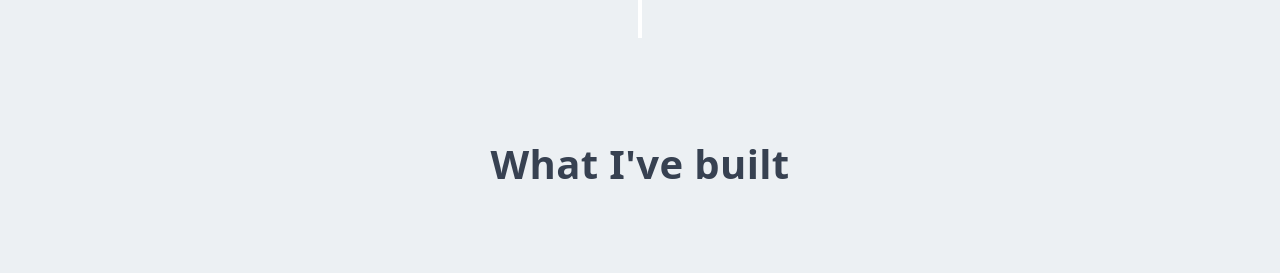
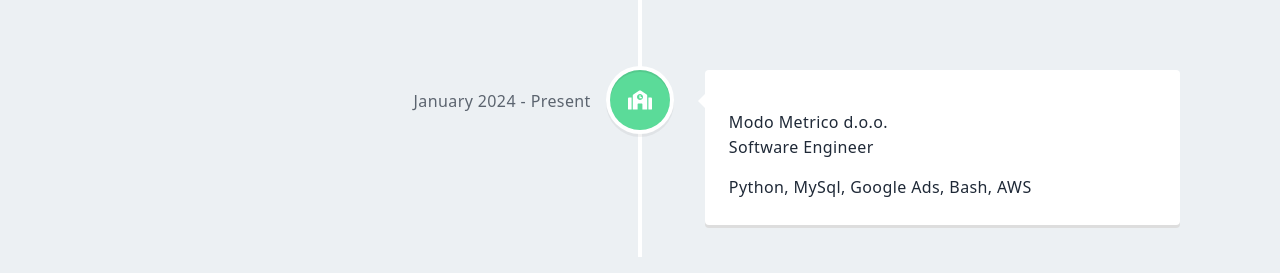
Before and after one commit to bvcr93/portfolio-Next, a Next.js app: page / in a window 1280 px wide. Shown: the part 2583-2856 px from the top of the page. Built offline with nearby package versions, Linux system fonts and the light colour scheme; grey boxes are pictures that could not be loaded.

Commit message:
job timeline update

```diff
--- a/components/VerticalTimeline.tsx
+++ b/components/VerticalTimeline.tsx
@@ -44,7 +44,7 @@
         </VerticalTimelineElement>
         <VerticalTimelineElement
           className="vertical-timeline-element--education"
-          date="April 2023 - Present"
+          date="February 2023 - January 2024"
           icon={<FaSchool />}
           iconStyle={{ background: "rgb(91, 219, 153)", color: "#fff" }}
         >
@@ -56,6 +56,20 @@
           </h4>
           <p> Next JS, Tailwind CSS, Typescript, Prisma, tRPC</p>
         </VerticalTimelineElement>
+        <VerticalTimelineElement
+          className="vertical-timeline-element--education"
+          date="January 2024 - Present"
+          icon={<FaSchool />}
+          iconStyle={{ background: "rgb(91, 219, 153)", color: "#fff" }}
+        >
+          <h3 className="vertical-timeline-element-title">
+            <p>Modo Metrico d.o.o.</p>
+          </h3>
+          <h4 className="vertical-timeline-element-subtitle">
+            Software Engineer
+          </h4>
+          <p>Python, MySql, Google Ads, Bash, AWS</p>
+        </VerticalTimelineElement>
       </VerticalTimeline>
     </div>
   );
```
